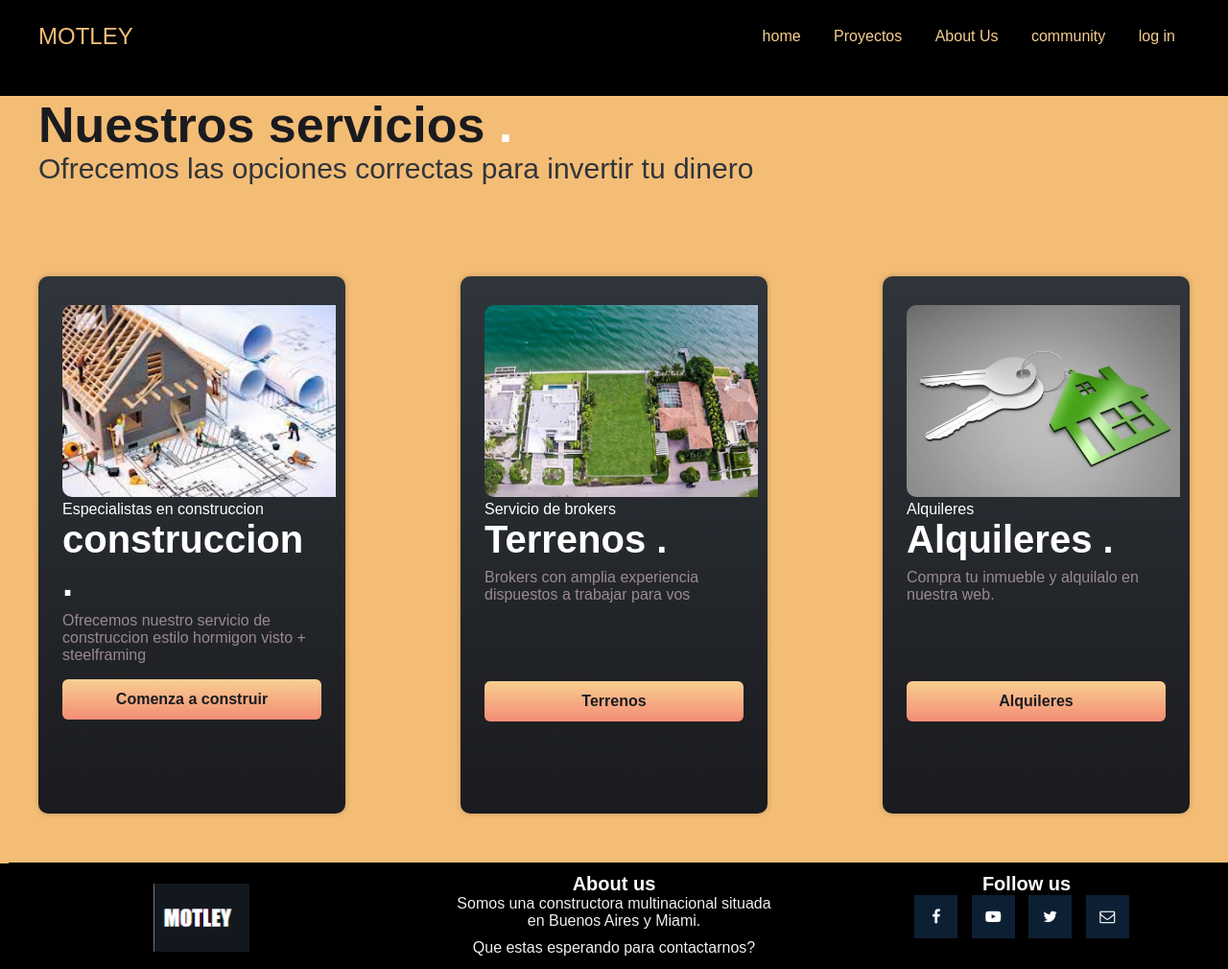
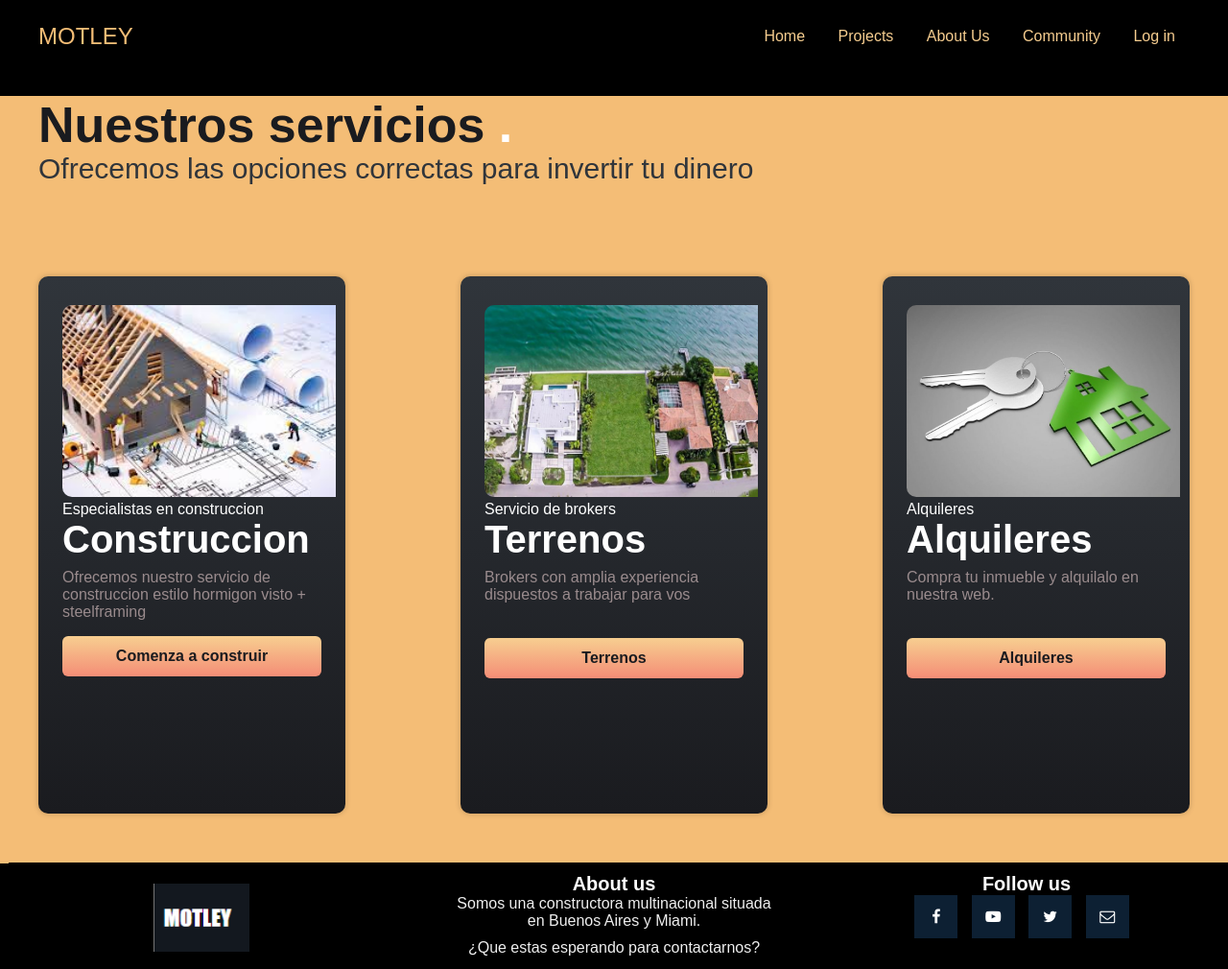
Before and after one commit to Yanitoborer/sass_yannickborer, a website: page pages/AboutUs.html in a window 1280 px wide. Shown: the whole page at 96% size. Drawn offline with Linux system fonts and the light colour scheme.

Commit message:
ultimas actualizaciones

```diff
--- a/pages/AboutUs.html
+++ b/pages/AboutUs.html
@@ -21,11 +21,11 @@
 
                 <input type="checkbox" id="btn-menu">
                 <nav class="menu">
-                        <a href="/index.html">home</a>
-                        <a href="/pages/Proyectos.html">Proyectos</a>
+                        <a href="/index.html">Home</a>
+                        <a href="/pages/Proyectos.html">Projects</a>
                         <a href="#">About Us</a>
-                        <a href="/pages/community.html">community</a>
-                        <a href="/Pages/login.html">log in</a>
+                        <a href="/pages/community.html">Community</a>
+                        <a href="./login.html">Log in</a>
                 </nav>
             </div>
         </header>
@@ -43,7 +43,7 @@
                                <img src="/pictures/construccion1.jpg" class="card__img">
                                 <div class="cards__text">
                                     <p class="card__list">Especialistas en construccion</p>
-                                    <h3 class="card__title">construccion <span class="point">.</span></h3>
+                                    <h3 class="card__title">Construccion</h3>
                                     <p class="card__copy">Ofrecemos nuestro servicio de construccion estilo hormigon visto + steelframing</p>
                                     <a href="#" class="card__button">Comenza a construir</a>
                                 </div>
@@ -53,7 +53,7 @@
                                 <img src="/pictures/Terreno1.jpg" class="card__img">
                                  <div class="cards__text">
                                      <p class="card__list">Servicio de brokers </p>
-                                     <h3 class="card__title">Terrenos <span class="point">.</span></h3>
+                                     <h3 class="card__title">Terrenos</h3>
                                      <p class="card__copy">Brokers con amplia experiencia dispuestos a trabajar para vos</p>
                                      <a href="#" class="card__button1">Terrenos</a>
                                  </div>
@@ -63,7 +63,7 @@
                                 <img src="/pictures/Alquiler-1.jpg" class="card__img">
                                  <div class="cards__text">
                                      <p class="card__list">Alquileres </p>
-                                     <h3 class="card__title">Alquileres <span class="point">.</span></h3>
+                                     <h3 class="card__title">Alquileres</h3>
                                      <p class="card__copy"> Compra tu inmueble y alquilalo en nuestra web.</p>
                                      <a href="#" class="card__button1">Alquileres</a>
                                  </div>
@@ -93,7 +93,7 @@
                 <div class="box">
                     <h2>About us</h2>
                     <p>Somos una constructora multinacional situada en Buenos Aires y Miami.</p>
-                    <p>Que estas esperando para contactarnos?</p>
+                    <p>¿Que estas esperando para contactarnos?</p>
                 </div>
                 <div class="box">
                 <h2>Follow us</h2>
@@ -105,10 +105,7 @@
                 </div>
              </div>
         </div>
-        <div class="grupo-2">
-
-
-                 </footer>
+       </footer>
     </div>
 
 
--- a/scss/styles.scss
+++ b/scss/styles.scss
@@ -493,7 +493,7 @@ transition: all 500ms ease;
         padding: 12px 0 ;
     }
     .card__button1{
-        transform: translateY(65px);
+        transform: translateY(20px);
         display: block;
         background:linear-gradient(180deg,#f7ce90 0,#f48d76 100%);
         border-radius: 6px;
```
Also changed, not shown: index.html (+4 -7 lines), pages/Proyectos.html (+4 -7 lines), pages/community.html (+4 -7 lines), css/style.css, pages/login.html (line endings or trailing spaces).
